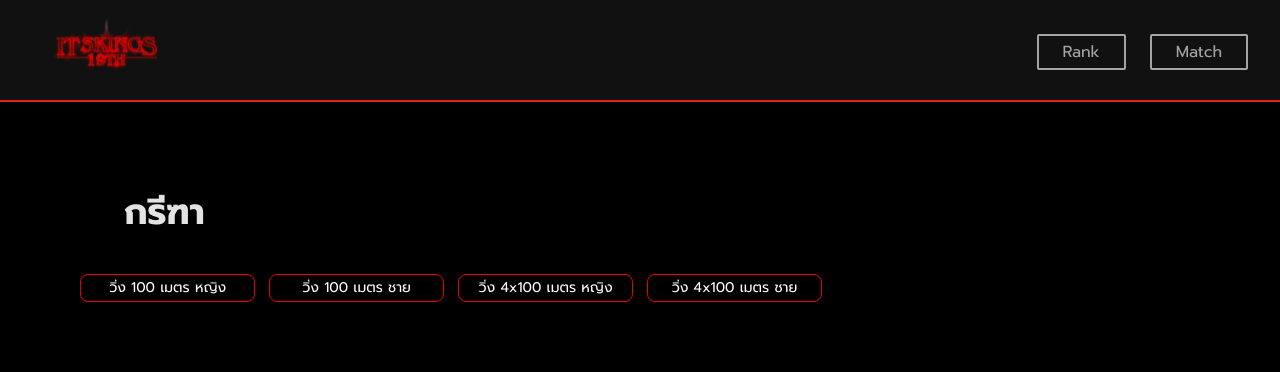
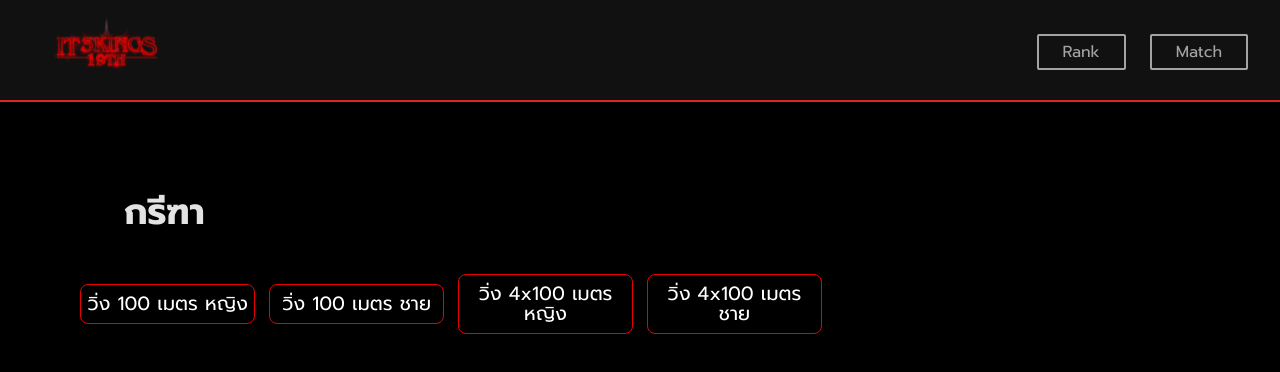
Before and after one commit to SAMOSIT-Dev/it3k-2025-client, a Next.js app: page /scoreboards/athletics in a window 1280 px wide. Shown: the top 372 px of the page. Built offline with nearby package versions, Linux system fonts and the light colour scheme; some icons are missing.

Commit message:
:art: improve responsive design

```diff
--- a/src/app/scoreboards/athletics/components/Category.tsx
+++ b/src/app/scoreboards/athletics/components/Category.tsx
@@ -42,14 +42,14 @@ const Category: React.FC = () => {
         >
           {category.map((item) => (
             <SwiperSlide key={item.id} className={styles['swiper-slide']}>
-              <button className={styles['category-button']}>{item.name}</button>
+              <button className={`rounded-lg ${styles['category-button']}`}>{item.name}</button>
             </SwiperSlide>
           ))}
         </Swiper>
       ) : (
         <ul className={styles.container}>
           {category.map((item) => (
-            <li className={styles['category-button']} key={item.id}>
+            <li className={`md:rounded-xl xl:rounded-lg ${styles['category-button']}`} key={item.id}>
               <button>{item.name}</button>
             </li>
           ))}
--- a/src/app/styles/scoreboards/athletics/category.module.css
+++ b/src/app/styles/scoreboards/athletics/category.module.css
@@ -11,7 +11,6 @@
     font-size: 0.875rem;
     line-height: 1.25rem;
     font-weight: 400;
-    border-radius: 0.5rem;
     border: 1px solid var(--category-accent-color);
     background-color: transparent;
     color: white;
@@ -38,7 +37,23 @@
     width: auto !important;
 }
 
-@media (max-width: 768px) {
+@media (max-width: 1280px) {
+    .container {
+        grid-template-columns: repeat(auto-fill, minmax(160px, 1fr));
+    }
+    .category-button {
+        padding: 0.55rem 0.1rem;
+        font-size: 1.2rem;
+    }
+}
+@media (max-width: 1023px) {
+    .category-button {
+        padding: 0.35rem 0.1rem;
+        font-size: 0.95rem;
+    }
+}
+
+@media (max-width: 767px) {
     .category-button {
         margin: 0.5rem 0.35rem;
         font-size: 0.55rem;
```
